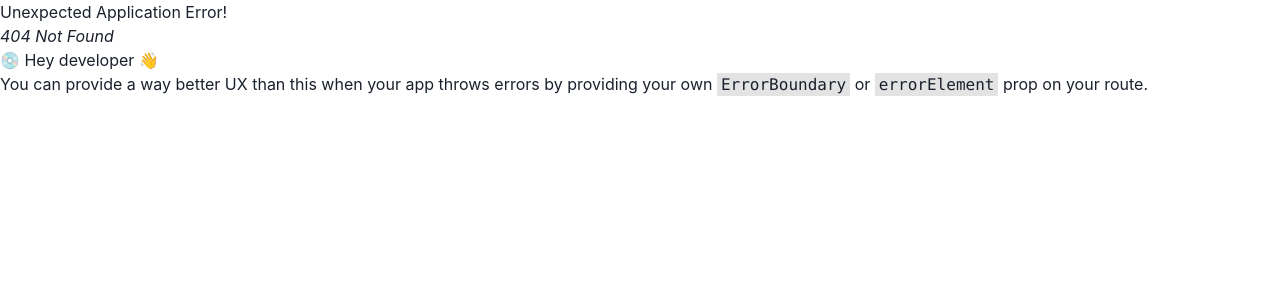
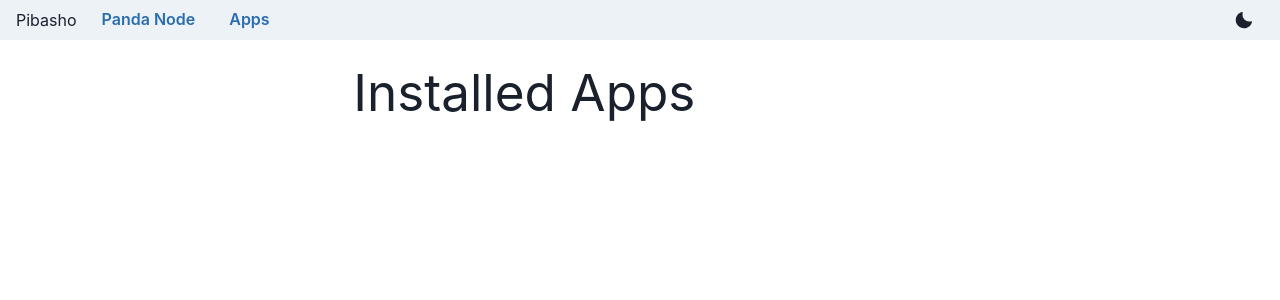
Before and after one commit to merri-bek-tech/site-manager, a React (Vite) app in the folder frontend/: page /admin/apps in a window 1280 px wide. Before the commit this address had no page. Shown: the top 300 px of the page. Built offline with nearby package versions, Linux system fonts and the light colour scheme.

Commit message:
added apps page

```diff
--- a/frontend/src/App.tsx
+++ b/frontend/src/App.tsx
@@ -1,7 +1,8 @@
 import { RouterProvider, createBrowserRouter } from "react-router-dom"
 import Layout from "./pages/Layout"
 import { ChakraProvider } from "@chakra-ui/react"
-import PangaNodeStatus from "./contexts/panda_node"
+import { PandaNodeStatus } from "./contexts/panda_node"
+import { InstalledApps } from "./contexts/apps"
 
 const router = createBrowserRouter(
   [
@@ -10,7 +11,8 @@ const router = createBrowserRouter(
       element: <Layout />,
       children: [
         { path: "", element: <h1>Home</h1> },
-        { path: "node", element: <PangaNodeStatus /> },
+        { path: "node", element: <PandaNodeStatus /> },
+        { path: "apps", element: <InstalledApps /> },
       ],
     },
   ],
--- a/frontend/src/components/Navbar.tsx
+++ b/frontend/src/components/Navbar.tsx
@@ -15,6 +15,11 @@ export default function Navbar() {
                   Panda Node
                 </Button>
               </Link>
+              <Link to="/apps">
+                <Button colorScheme="blue" variant="ghost">
+                  Apps
+                </Button>
+              </Link>
             </Box>
           </Stack>
 
--- /dev/null
+++ b/frontend/src/contexts/apps/index.ts
@@ -0,0 +1 @@
+export { default as InstalledApps } from "./pages/InstalledApps"
--- /dev/null
+++ b/frontend/src/contexts/apps/pages/InstalledApps.tsx
@@ -0,0 +1,7 @@
+export default function InstalledApps() {
+  return (
+    <div>
+      <h1>Installed Apps</h1>
+    </div>
+  )
+}
--- a/frontend/src/contexts/panda_node/api.ts
+++ b/frontend/src/contexts/panda_node/api.ts
@@ -6,7 +6,7 @@ const defaultHeaders = {
 
 const default_host = "/admin_backend"
 function getApiHost(path: string | undefined): string {
-  const base_url: string = import.meta.env.VITE_API_HOST || default_host
+  const base_url: string = import.meta.env.VITE_API_HOST || "/admin_backend"
   return base_url + path
 }
 
--- a/frontend/src/contexts/panda_node/index.ts
+++ b/frontend/src/contexts/panda_node/index.ts
@@ -1 +1 @@
-export { default } from "./pages/PandaNodeStatus"
+export { default as PandaNodeStatus } from "./pages/PandaNodeStatus"
```
